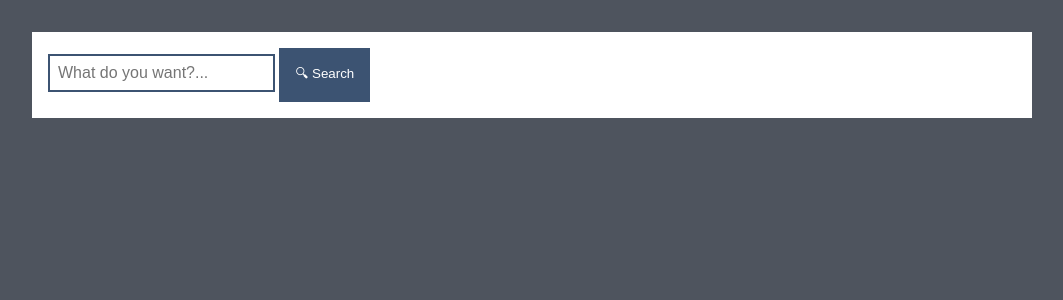
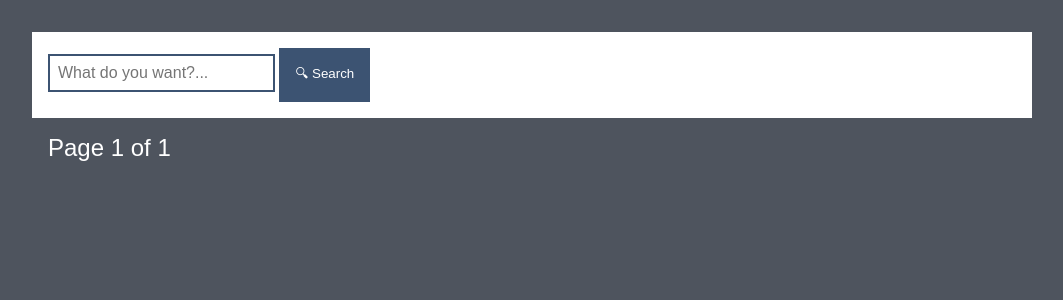
Before and after one commit to araxabd/academic-notes-organizer, a Django app: page / in a window 1280 px wide. Shown: the part 67-367 px from the top of the page, without its empty margins (108-1171 px from the left). Run offline with Django 5.2, Linux system fonts and the light colour scheme; data that the repository does not hold is empty.

Commit message:
add pagination

```diff
--- a/project/courses/views.py
+++ b/project/courses/views.py
@@ -1,4 +1,5 @@
 from django.shortcuts import render, get_object_or_404, redirect
+from django.core.paginator import Paginator
 from django.contrib.auth.decorators import login_required
 from .models import Course
 from .forms import CourseForm
@@ -6,8 +7,11 @@ from .forms import CourseForm
 @login_required
 def course_list(request):
     courses = Course.objects.filter(owner=request.user)
+    paginator = Paginator(courses, 5)
+    page_number = request.GET.get('page')
+    page_courses = paginator.get_page(page_number)
     context = {
-            'courses': courses
+            'courses': page_courses
             }
     return render(request, 'courses/course_list.html', context)
 
--- a/project/marketplace/views.py
+++ b/project/marketplace/views.py
@@ -1,11 +1,15 @@
 from django.shortcuts import render, get_object_or_404
 from django.db.models import Avg
+from django.core.paginator import Paginator
 from courses.models import Course
 from .models import Rating, Comment
 
 def course_public_list(request):
     courses = Course.objects.filter(is_public=True).annotate(rating=Avg("ratings__score"))
-    return render(request, 'marketplace/course_public_list.html', {'courses': courses})
+    paginator = Paginator(courses, 5)
+    page_number = request.GET.get('page')
+    page_courses = paginator.get_page(page_number)
+    return render(request, 'marketplace/course_public_list.html', {'courses': page_courses})
 
 def course_public_profile(request, course_id):
     course = get_object_or_404(Course, id=course_id, is_public=True)
--- a/project/static/styles.css
+++ b/project/static/styles.css
@@ -416,3 +416,13 @@ body {
 .not_link {
 	pointer-events: none;
 }
+
+.paginator {
+	color: var(--text);
+	padding: 1rem;
+	font-size: 1.5rem;
+}
+
+.paginator a {
+	color: var(--text);
+}
--- a/project/templates/marketplace/course_public_list.html
+++ b/project/templates/marketplace/course_public_list.html
@@ -9,4 +9,17 @@
 	<small>Created at : {{ course.created }} | Last update: {{ course.updated }}</small>
 </div>
 {% endfor %}
+
+<div class="paginator">
+	{% if courses.has_previous %}
+	<a href="?page=1">First</a> |
+	<a href="?page={{ courses.previous_page_number }}">&laquo; Previous</a>
+	{% endif %}
+	<span>Page {{ courses.number }} of {{ courses.paginator.num_pages }}</span>
+
+	{% if courses.has_next %}
+	<a href="?page={{ courses.next_page_number }}">Next &raquo;</a> |
+	<a href="?page={{ courses.paginator.num_pages }}">Last</a>
+	{% endif %}
+</div>
 {% endblock %}
```
Also changed, not shown: project/templates/courses/course_list.html (+18 -0 lines).
